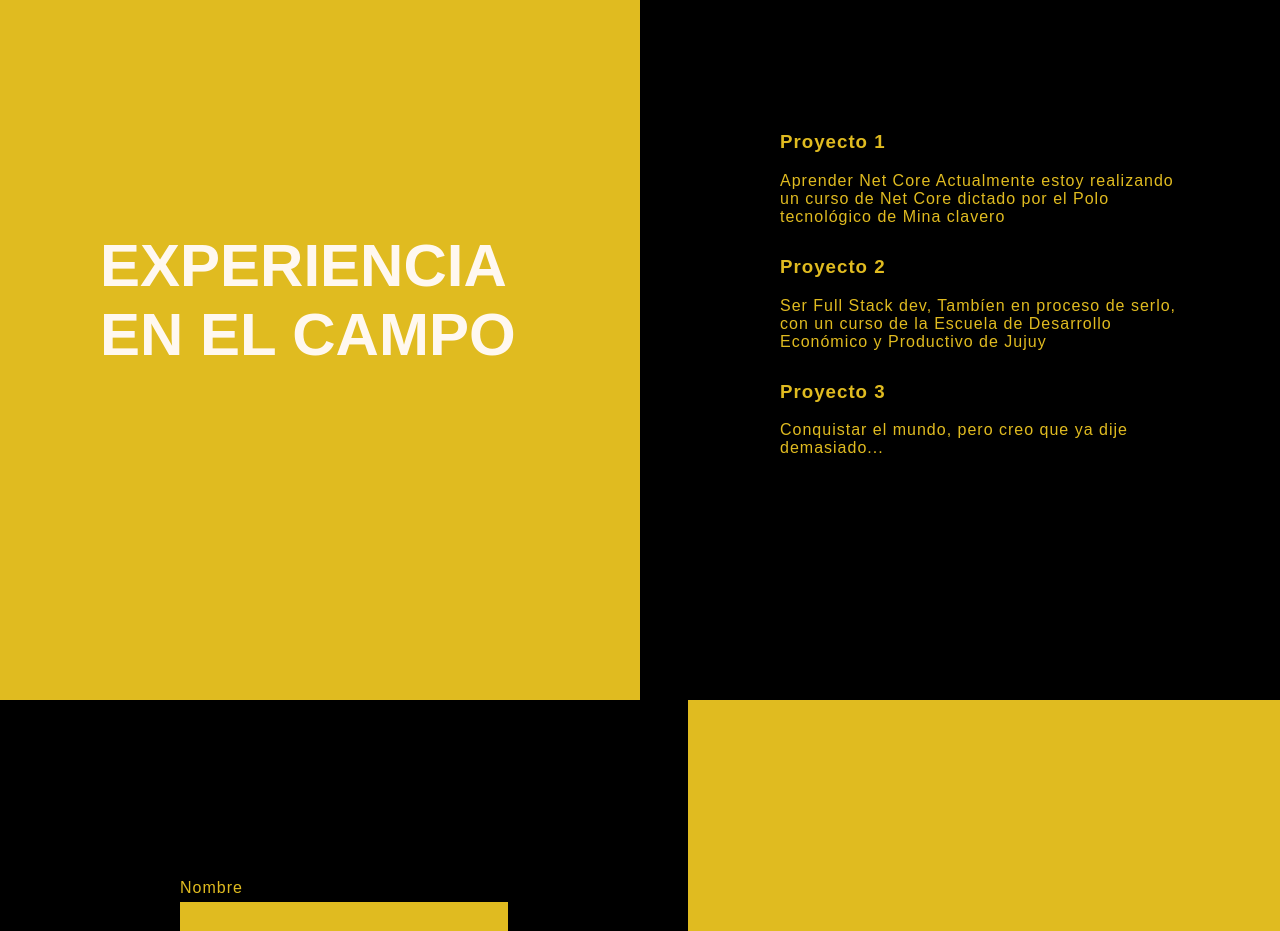
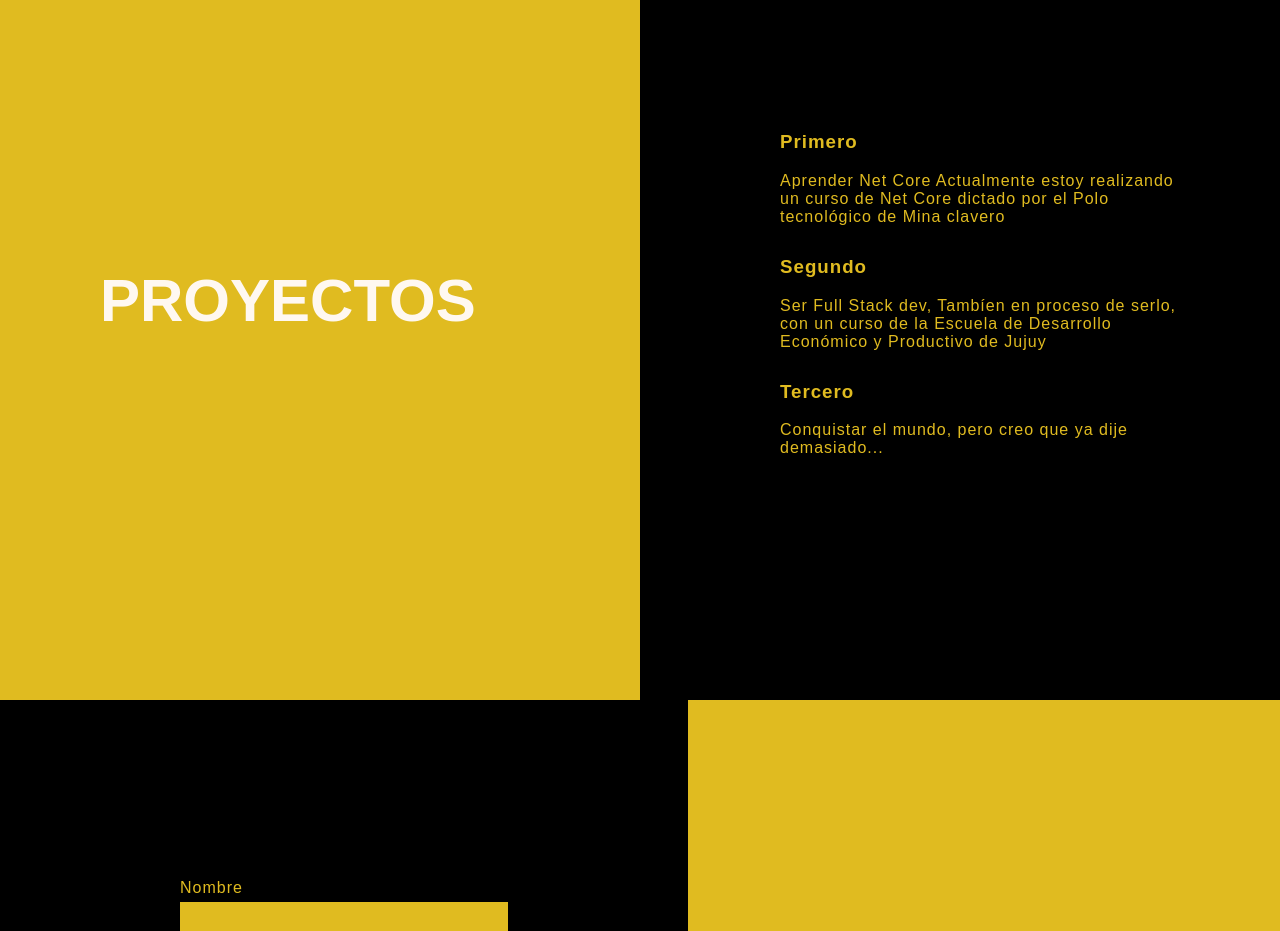
Before and after one commit to pGriot/portfolio-template, a plain HTML site: page index.html in a window 1280 px wide. Shown: the part 1700-2631 px from the top of the page. Drawn offline with nearby package versions, Linux system fonts and the light colour scheme.

Commit message:
subida completa 2

```diff
--- a/index.html
+++ b/index.html
@@ -78,12 +78,12 @@
 
   <section id="projects" class="content">
     <aside class="half-section title-section">
-      <h2>Experiencia en el campo</h2>
+      <h2>Proyectos</h2>
     </aside>
     <aside class="half-section text-section">
         <ul class="project-list">
           <li>
-            <h3>Proyecto 1</h3>
+            <h3>Primero</h3>
             <p>
               Aprender Net Core
               Actualmente estoy realizando un curso de Net Core dictado por el Polo tecnológico de Mina clavero
@@ -91,7 +91,7 @@
             <!--<a class="project-link" href="#"><i class="bi bi-github"></i> Ver más</a>-->
           </li>
           <li>
-            <h3>Proyecto 2</h3>
+            <h3>Segundo</h3>
             <p>
               Ser Full Stack dev,
               Tambíen en proceso de serlo, con un curso de la Escuela de Desarrollo Económico y Productivo de Jujuy
@@ -99,7 +99,7 @@
             <!--<a class="project-link" href="#"><i class="bi bi-github"></i> Ver más</a>-->
           </li>
           <li>
-            <h3>Proyecto 3</h3>
+            <h3>Tercero</h3>
             <p>
               Conquistar el mundo, pero creo que ya dije demasiado...
             </p>
```
